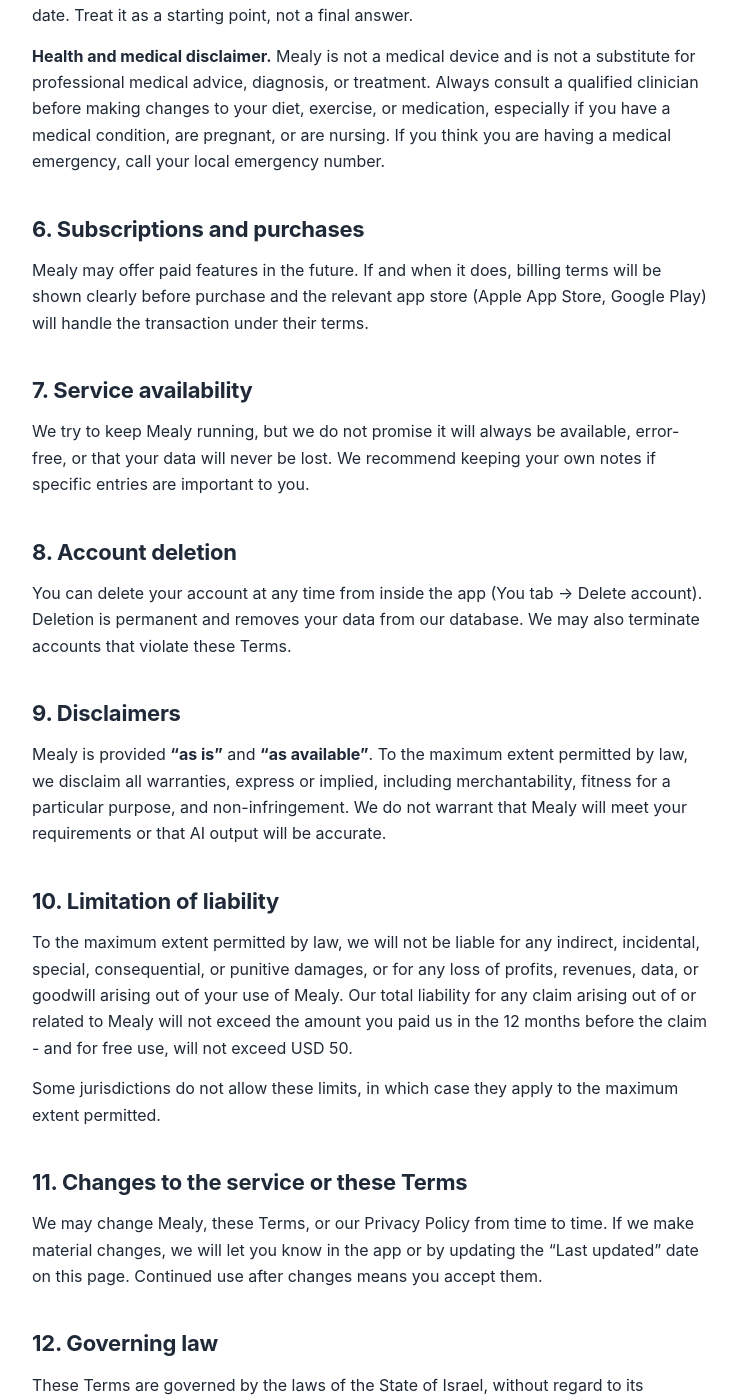
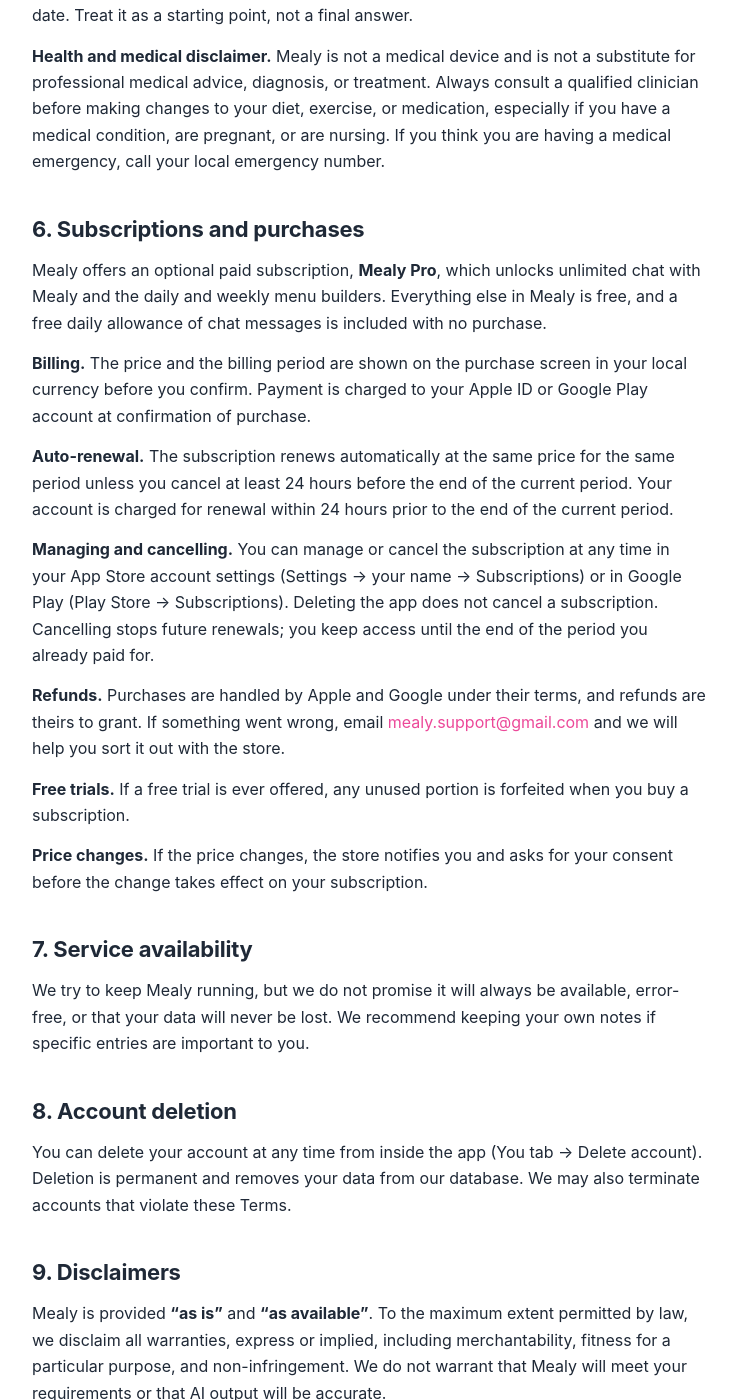
Before and after one commit to mealy-ai/mealy-ai.github.io, a Jekyll site: the page built from terms.md, in a window 1280 px wide and 1400 px high, scrolled down 1372 px. Shown: the whole window, without its empty margins (270-1007 px from the left). Built offline with Jekyll 4.4.1, drawn with Linux system fonts in a browser that asks for light colours.

Commit message:
Document the Mealy Pro subscription in Terms and Privacy
The paywall links to both pages, and App Store Review Guideline 3.1.2
requires the linked terms to actually carry the subscription terms.
Terms section 6 still said paid features were "in the future", and the
Privacy Policy did not mention purchases or RevenueCat at all - which
also has to match the Purchase History declaration in App Privacy.

Co-Authored-By: Claude Opus 5 <noreply@anthropic.com>

```diff
--- a/terms.md
+++ b/terms.md
@@ -46,7 +46,19 @@ Mealy uses AI providers (Google Gemini, OpenAI) to estimate nutrition, answer ch
 
 ## 6. Subscriptions and purchases
 
-Mealy may offer paid features in the future. If and when it does, billing terms will be shown clearly before purchase and the relevant app store (Apple App Store, Google Play) will handle the transaction under their terms.
+Mealy offers an optional paid subscription, **Mealy Pro**, which unlocks unlimited chat with Mealy and the daily and weekly menu builders. Everything else in Mealy is free, and a free daily allowance of chat messages is included with no purchase.
+
+**Billing.** The price and the billing period are shown on the purchase screen in your local currency before you confirm. Payment is charged to your Apple ID or Google Play account at confirmation of purchase.
+
+**Auto-renewal.** The subscription renews automatically at the same price for the same period unless you cancel at least 24 hours before the end of the current period. Your account is charged for renewal within 24 hours prior to the end of the current period.
+
+**Managing and cancelling.** You can manage or cancel the subscription at any time in your App Store account settings (Settings -> your name -> Subscriptions) or in Google Play (Play Store -> Subscriptions). Deleting the app does not cancel a subscription. Cancelling stops future renewals; you keep access until the end of the period you already paid for.
+
+**Refunds.** Purchases are handled by Apple and Google under their terms, and refunds are theirs to grant. If something went wrong, email <mealy.support@gmail.com> and we will help you sort it out with the store.
+
+**Free trials.** If a free trial is ever offered, any unused portion is forfeited when you buy a subscription.
+
+**Price changes.** If the price changes, the store notifies you and asks for your consent before the change takes effect on your subscription.
 
 ## 7. Service availability
 
```
Also changed, not shown: other parts of terms.md (+1 -1 lines), privacy.md (+11 -1 lines).
